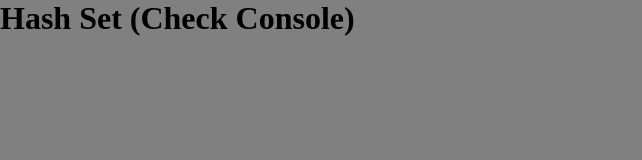
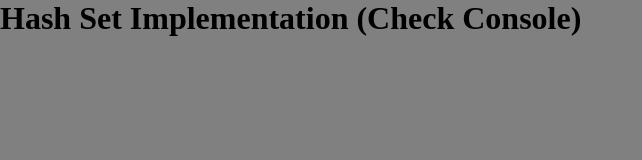
Before and after one commit to myinan/cs-hashset, a plain HTML site: page index.html in a window 1280 px wide. Shown: the whole page, without its empty margins (0-642 px from the left). Drawn offline with Linux system fonts and the light colour scheme.

```diff
--- a/index.html
+++ b/index.html
@@ -1 +1 @@
-<!doctype html><html lang="en"><head><meta charset="UTF-8"><meta name="viewport" content="width=device-width,initial-scale=1"><title>Document</title><script defer="defer" src="bundle.js"></script></head><body><h1>Hash Set (Check Console)</h1></body></html>
+<!doctype html><html lang="en"><head><meta charset="UTF-8"><meta name="viewport" content="width=device-width,initial-scale=1"><title>Hash Set</title><script defer="defer" src="bundle.js"></script></head><body><h1>Hash Set Implementation (Check Console)</h1></body></html>
```
